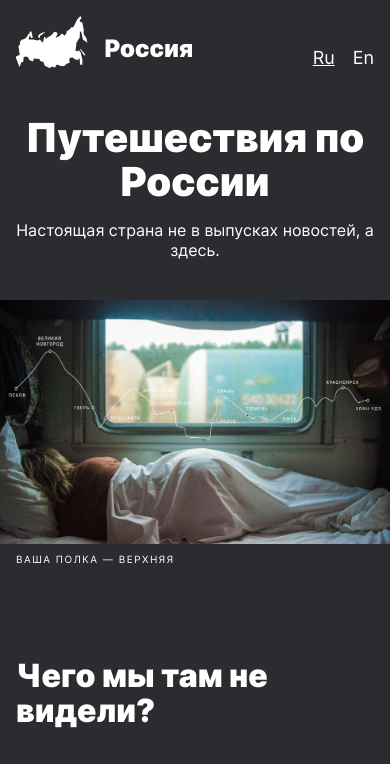
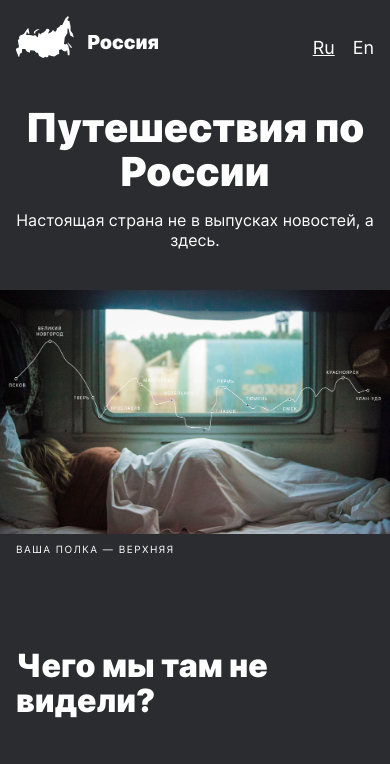
Before and after one commit to Baibarsm/russian-travel, a plain HTML site: page index.html in a window 390 px wide. Shown: the top 764 px of the page. Drawn offline with Linux system fonts and the light colour scheme.

Commit message:
Изменения по замечаниям

```diff
--- a/blocks/header/__logo/header__logo.css
+++ b/blocks/header/__logo/header__logo.css
@@ -6,3 +6,10 @@
    background-size: cover;
    background-repeat: no-repeat;
 }
+
+@media screen and (max-width: 424px) {
+   .header__logo {
+      width: 142px;
+      height: 42px;
+   }
+}
```
